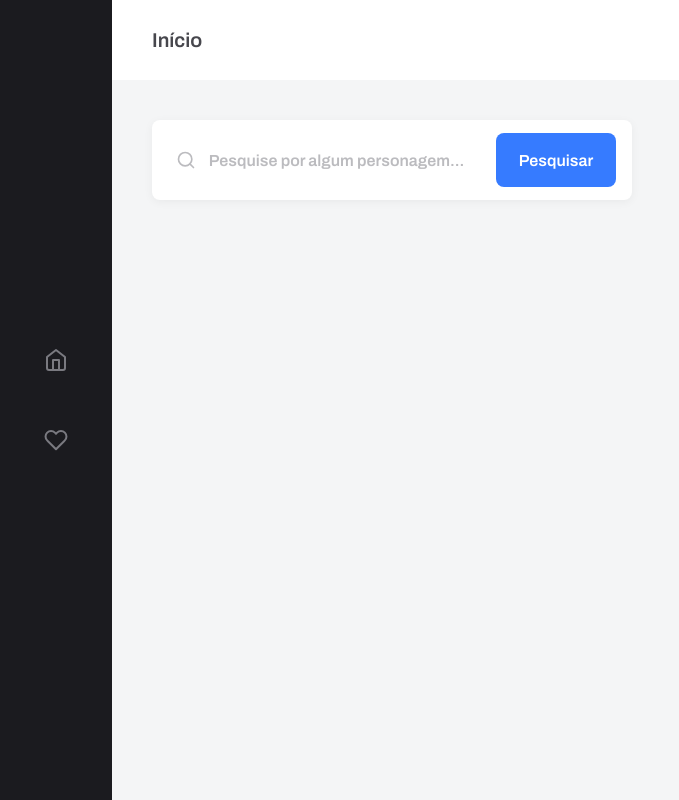
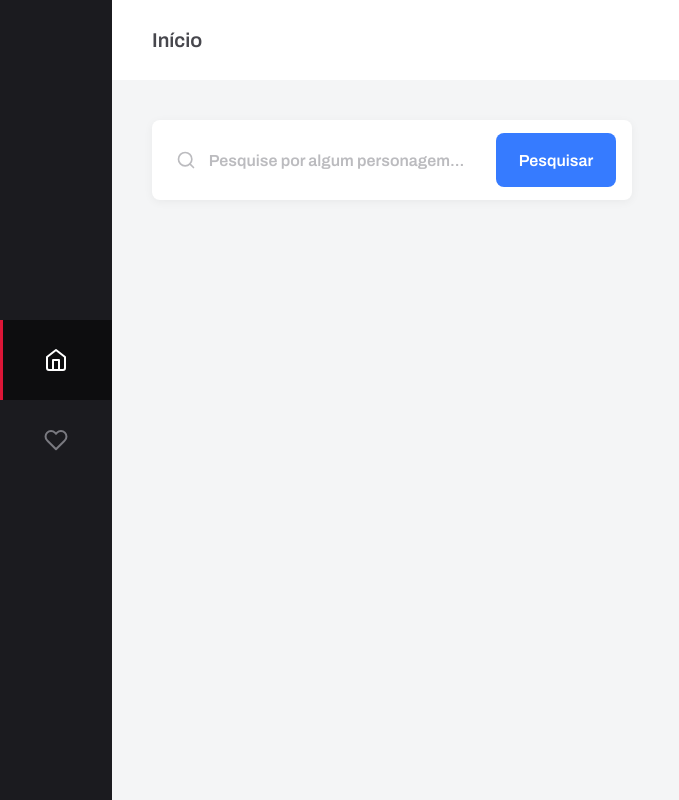
Before and after one commit to pedrocs378/lets-delivery-challenge, a React (Create React App) app: page / in a window 1280 px wide. Shown: the whole page, without its empty margins (0-679 px from the left). Built offline with nearby package versions, Linux system fonts and the light colour scheme.

Commit message:
chore: adiciona estilizacao ao Link ativo

```diff
--- /dev/null
+++ b/src/components/ActiveLink/index.tsx
@@ -0,0 +1,19 @@
+import { LinkProps, useHistory } from 'react-router-dom'
+
+import { Container } from './styles'
+
+type ActiveLinkProps = LinkProps
+
+export function ActiveLink({ children, ...rest }: ActiveLinkProps) {
+
+	const { location } = useHistory()
+
+	return (
+		<Container
+			{...rest}
+			isActive={location.pathname === rest.to}
+		>
+			{children}
+		</Container>
+	)
+}
--- /dev/null
+++ b/src/components/ActiveLink/styles.ts
@@ -0,0 +1,51 @@
+import styled, { css } from "styled-components";
+import { Link } from "react-router-dom";
+
+type ContainerProps = {
+	isActive: boolean
+}
+
+const activeStyles = css`
+	background: rgba(0, 0, 0, 0.5);
+	color: var(--white);
+
+	&::before {
+		opacity: 1;
+	}
+`
+
+export const Container = styled(Link) <ContainerProps>`
+	position: relative;
+	display: flex;
+	height: 5rem;
+	color: var(--gray);
+
+	align-items: center;
+	justify-content: center;
+
+	transition: ease 0.3s;
+
+	svg {
+		height: 1.5rem;
+		width: 1.5rem;
+	}
+
+	&::before {
+		content: '';
+		height: 100%;
+		width: 3px;
+		background: var(--red);
+
+		position: absolute;
+		left: 0;
+
+		opacity: 0;
+		transition: ease 0.3s;
+	}
+
+	&:hover {
+		${activeStyles}
+	}
+
+	${({ isActive }) => isActive && activeStyles}
+`
--- a/src/components/CharacterCard/styles.ts
+++ b/src/components/CharacterCard/styles.ts
@@ -48,7 +48,7 @@ export const Container = styled.div`
 			}
 
 			&:hover {
-				transform: translateY(-5%);
+				transform: scale(115%, 115%);
 			}
 		}
 	}
--- a/src/components/Sidebar/index.tsx
+++ b/src/components/Sidebar/index.tsx
@@ -1,5 +1,6 @@
-import { Link } from 'react-router-dom'
 import { FiHome, FiHeart } from 'react-icons/fi'
+
+import { ActiveLink } from '../ActiveLink'
 
 import { Container } from './styles'
 
@@ -9,14 +10,14 @@ export function Sidebar() {
 		<Container>
 			<ul>
 				<li>
-					<Link to="/">
+					<ActiveLink to="/">
 						<FiHome />
-					</Link>
+					</ActiveLink>
 				</li>
 				<li>
-					<Link to="/favorites">
+					<ActiveLink to="/favorites">
 						<FiHeart />
-					</Link>
+					</ActiveLink>
 				</li>
 			</ul>
 		</Container>
--- a/src/components/Sidebar/styles.ts
+++ b/src/components/Sidebar/styles.ts
@@ -13,44 +13,5 @@ export const Container = styled.aside`
 
 	li {
 		list-style: none;
-
-		a {
-			position: relative;
-			display: flex;
-			height: 5rem;
-			color: var(--gray);
-
-			align-items: center;
-			justify-content: center;
-
-			transition: ease 0.3s;
-
-			svg {
-				height: 1.5rem;
-				width: 1.5rem;
-			}
-
-			&::before {
-				content: '';
-				height: 100%;
-				width: 3px;
-				background: var(--red);
-
-				position: absolute;
-				left: 0;
-
-				opacity: 0;
-				transition: ease 0.3s;
-			}
-
-			&:hover {
-				background: rgba(0, 0, 0, 0.5);
-				color: var(--white);
-
-				&::before {
-					opacity: 1;
-				}
-			}
-		}
 	}
 `
```
